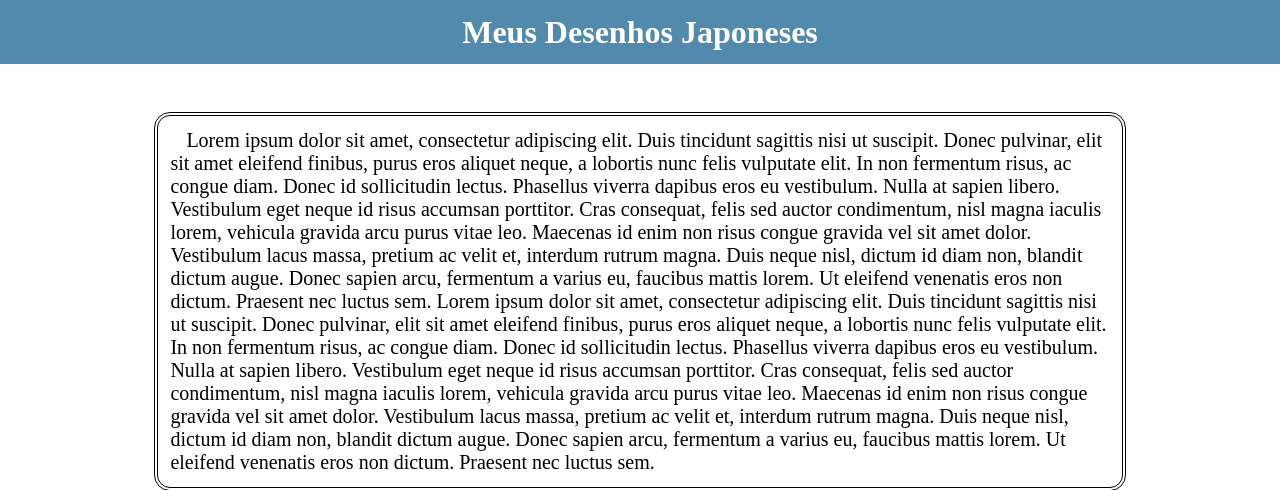
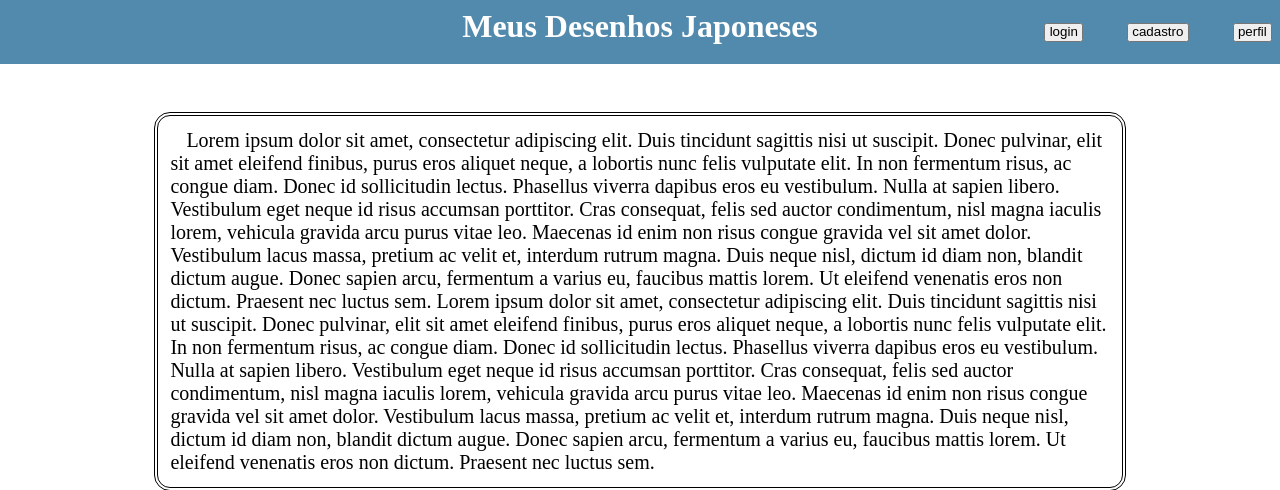
Before and after one commit to HeberBarra/TrabalhoWeb2024, a PHP site: page / in a window 1280 px wide. Shown: the top 490 px of the page. Run offline with PHP 8.4, Linux system fonts and the light colour scheme; style sheets or scripts are compiled from the project's sources.

Commit message:
Sistema de login finalizado

```diff
--- a/cadastro.php
+++ b/cadastro.php
@@ -10,6 +10,7 @@
     <script src="javascript/efetuarLogin.js"></script>
     <link rel="stylesheet" href="css/style.css">
     <link rel="stylesheet" href="css/form.css">
+    <link rel="shortcut icon" href="img/favicon.png" type="image/x-icon">
 </head>
 <body>
     <header>
--- a/index.html
+++ b/index.html
@@ -4,12 +4,19 @@
     <meta charset="UTF-8">
     <meta name="viewport" content="width=device-width, user-scalable=no, initial-scale=1.0, maximum-scale=1.0, minimum-scale=1.0">
     <meta http-equiv="X-UA-Compatible" content="ie=edge">
+    <script src="javascript/pegarDadosLogin.js" defer></script>
     <link rel="stylesheet" href="css/style.css" >
     <title>Meus Desenhos Japoneses</title>
+    <link rel="shortcut icon" href="img/favicon.png" type="image/x-icon">
 </head>
 <body>
     <header>
         <h1>Meus Desenhos Japoneses</h1>
+        <div id="botoes">
+            <button><a href="login.php">login</a></button>
+            <button><a href="cadastro.php">cadastro</a></button>
+            <button><a href="perfil.php" id="link-perfil">perfil</a></button>
+        </div>
     </header>
     <main>
         <article id="animes">
--- a/login.php
+++ b/login.php
@@ -9,6 +9,7 @@
     <script src="javascript/efetuarLogin.js"></script>
     <link rel="stylesheet" href="css/form.css">
     <link rel="stylesheet" href="css/style.css">
+    <link rel="shortcut icon" href="img/favicon.png" type="image/x-icon">
 </head>
 <body>
     <header>
--- a/scss/style.scss
+++ b/scss/style.scss
@@ -13,16 +13,38 @@ body {
 }
 
 header {
-    display: flex;
-    align-items: center;
-    justify-content: center;
+    display: grid;
+    grid-template-columns: 18% 64% 18%;
     width: 100%;
-    max-height: 2rem;
+    max-height: 4rem;
     grid-row: 1;
-    padding: 2rem;
+    padding: 0.5rem;
     background-color: #528AAE;
     color: #FFFFFF;
     text-align: center;
+
+    h1 {
+        width: 100%;
+        height: 100%;
+        align-self: center;
+        justify-self: center;
+        grid-column: 2;
+    }
+
+    div#botoes {
+        display: flex;
+        align-items: center;
+        justify-content: space-between;
+
+        a {
+            width: 100%;
+            height: 100%;
+            text-decoration: none;
+            color: #000000;
+            padding: 0.2rem;
+        }
+    }
+
 }
 
 main {
--- /dev/null
+++ b/typescript/atualizarPerfil.ts
@@ -0,0 +1,6 @@
+let nomePerfil: string | null = window.localStorage.getItem("nome");
+let emailPerfil: string | null = window.localStorage.getItem("email");
+
+if (nomePerfil && emailPerfil) {
+    window.location.href = window.location.href.split("?")[0] + `?nome=${nomePerfil}&email=${emailPerfil}`;
+}
--- a/typescript/validarSenha.ts
+++ b/typescript/validarSenha.ts
@@ -2,7 +2,7 @@ const formCadastro: HTMLFormElement | null = document.querySelector("form");
 const botaoEnviar: HTMLButtonElement | null = document.querySelector("form button");
 const inputSenha: HTMLInputElement | null = document.querySelector("form input[name='senha']");
 const inputConfirmarSenha: HTMLInputElement | null = document.querySelector("form input[name='confirmarsenha']");
-const avisoSenha: HTMLSpanElement | null = document.querySelector("span#aviso-email")
+const avisoSenha: HTMLSpanElement | null = document.querySelector("span#aviso-senha");
 
 const validarSenha = () => {
     if (!inputSenha || !inputConfirmarSenha || !avisoSenha) {
```
Also changed, not shown: perfil.php (added, +109 -0 lines), typescript/pegarDadosLogin.ts (added, +12 -0 lines), img/favicon.png (added).
